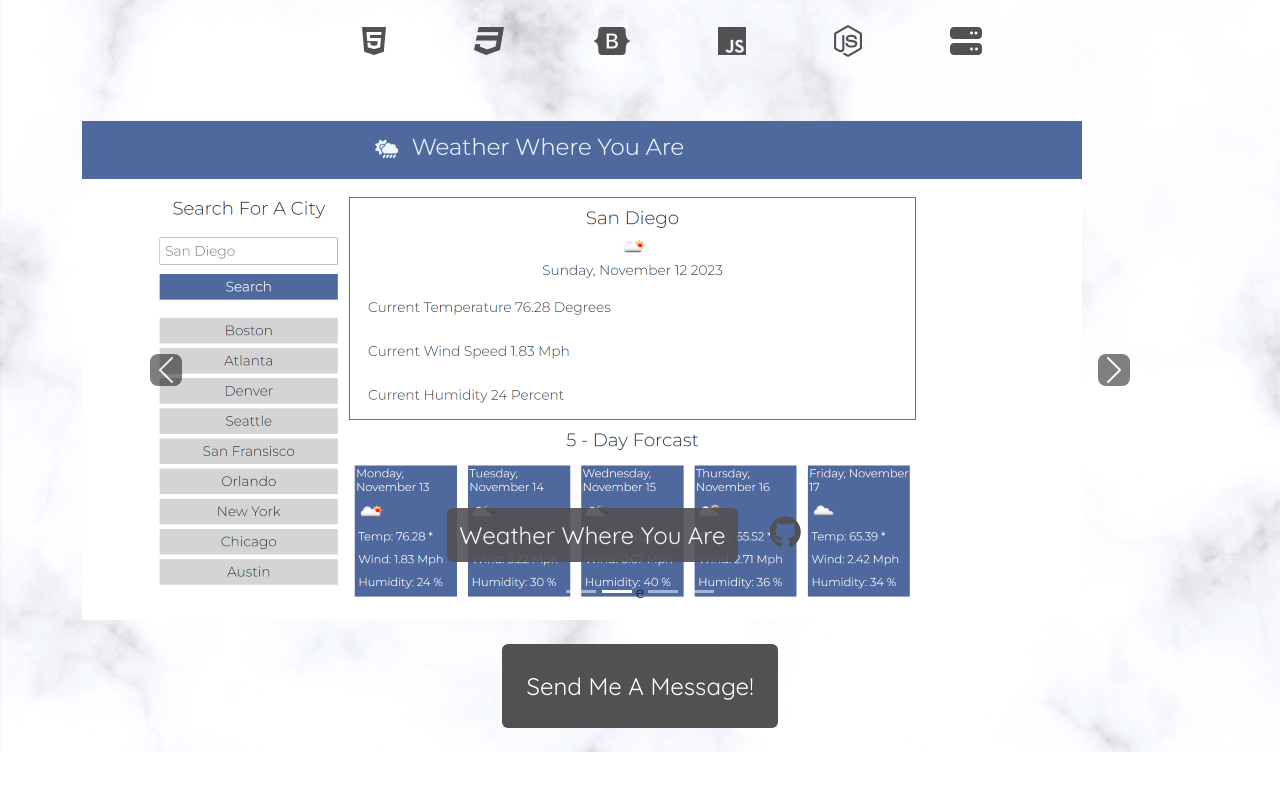
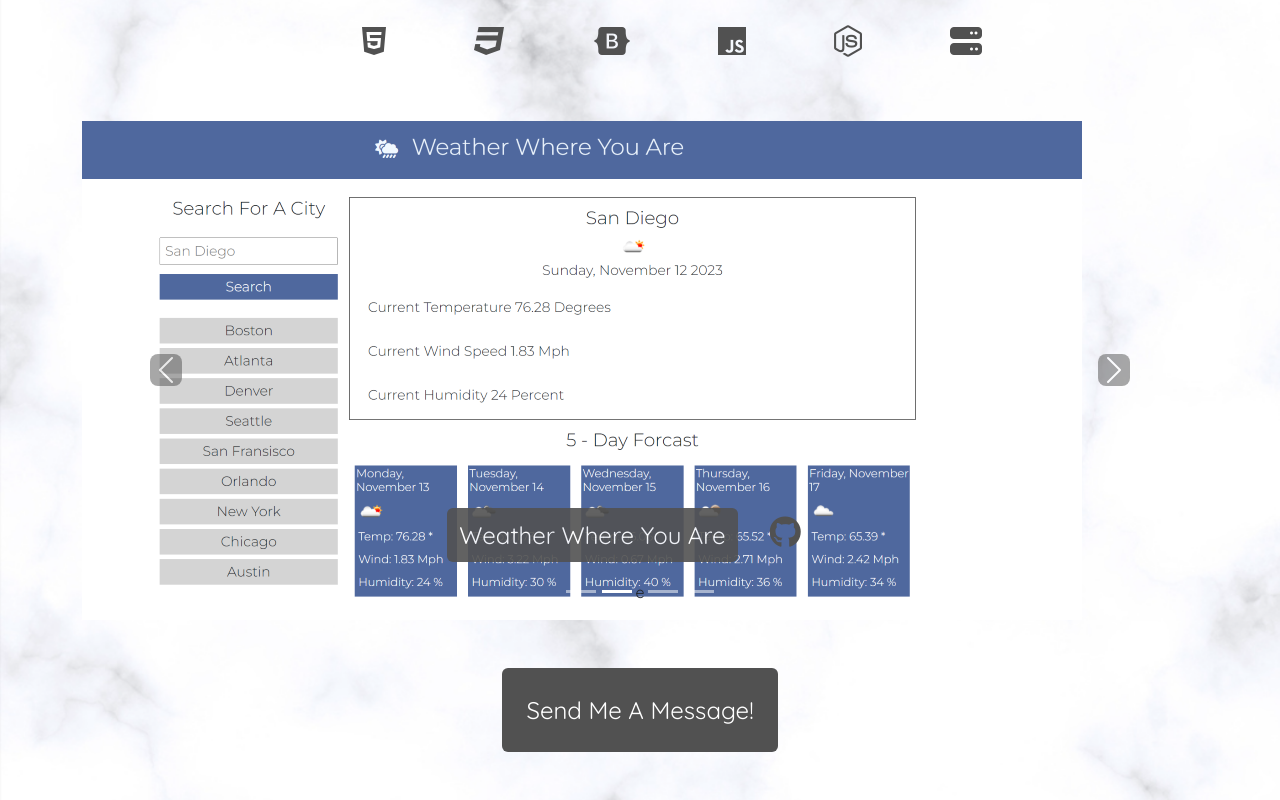
Before and after one commit to samanthagard13/SG-React-Portfolio, a React (Vite) app: page / in a window 1280 px wide. Shown: the part 633-1433 px from the top of the page. Before the commit the page ends 1385 px from the top, so only its background shows below. Built offline with nearby package versions, Linux system fonts and the light colour scheme.

Commit message:
color changes

```diff
--- a/src/App.css
+++ b/src/App.css
@@ -37,7 +37,7 @@ i {
 }
 
 i:hover {
-  color: #512984;
+  color: #563a79;
 }
 
 ul {
@@ -54,14 +54,19 @@ ul {
 }
 
 .project-link:hover {
-  color: #58249c;
+  background-color: #563a79;
+  color: white;
 }
 
 .carousel-control-next-icon,
 .carousel-control-prev-icon {
-  background-color: black;
+  background-color: rgb(81, 81, 81);
   border-radius: .5em;
+}
 
+.carousel-control-next-icon:hover,
+.carousel-control-prev-icon:hover {
+  background-color:  #563a79;
 }
 
 .contact-btn.btn.btn-primary {
@@ -69,7 +74,11 @@ ul {
   background-color: rgb(81, 81, 81);
   border: none;
   padding: 1em;
-  margin: 1em;
+  margin: 2em;
+}
+
+.contact-btn.btn.btn-primary:hover {
+  background-color:  #563a79;
 }
 
 @media (max-width: 780px) {
```
